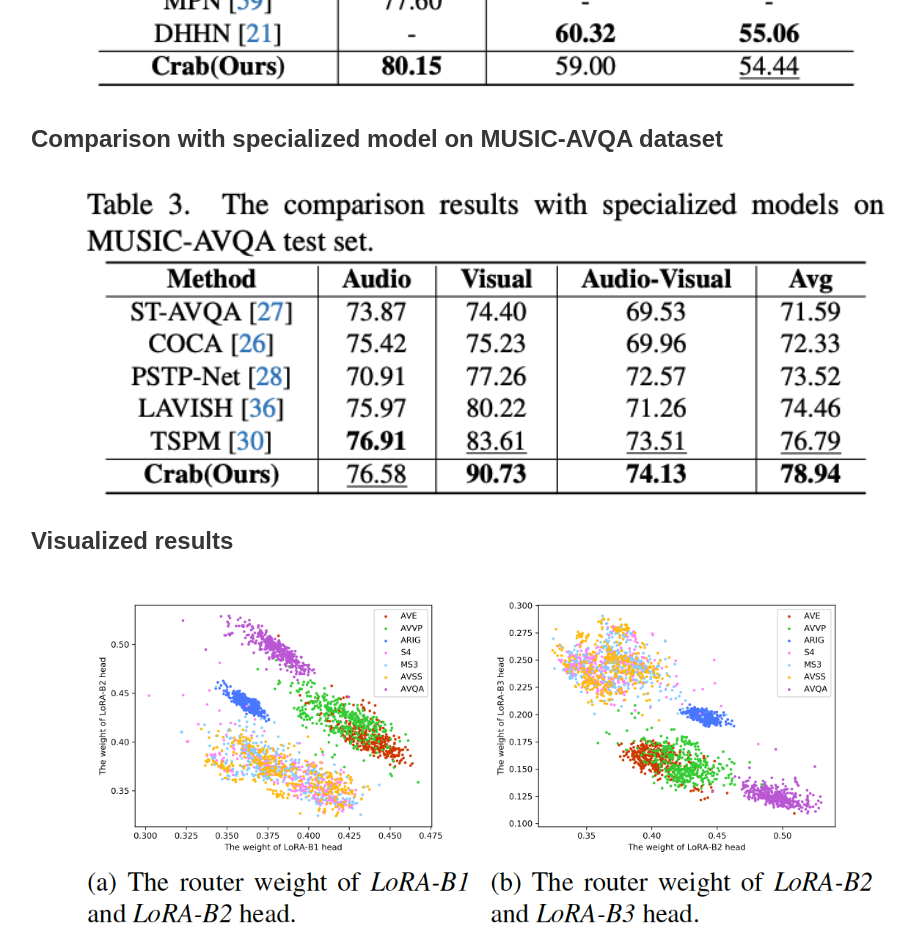
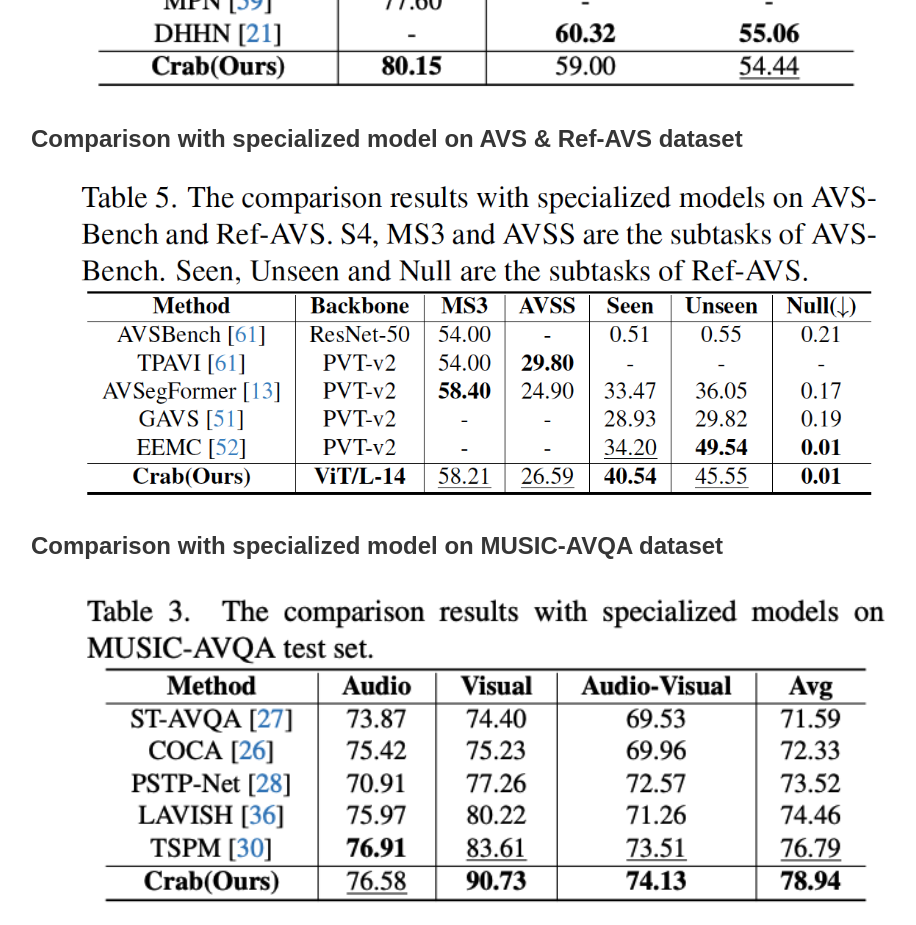
Before and after one commit to GeWu-Lab/Crab, a plain HTML site: page index.html in a window 1280 px wide. Shown: the part 3460-4385 px from the top of the page, without its empty margins (153-1069 px from the left). Drawn offline with nearby package versions, Linux system fonts and the light colour scheme; some packages are replaced by stand-ins of ours; some icons are missing; a web font is replaced by a local one.

Commit message:
Update index.html

```diff
--- a/index.html
+++ b/index.html
@@ -327,6 +327,28 @@
                 </div>
 
 
+                <h2 class="title is-4">Comparison with specialized model on AVS & Ref-AVS dataset</h2>
+                <img src='./static/images/result6.png'
+                    style="margin-top: 5px; margin-bottom: 10px; display: block; margin-left: auto; margin-right: auto;"
+                    width="90%">
+<!--                 <div class="container is-max-desktop">
+                    <div class="columns is-centered" style="display: flex; align-items: center; margin-bottom: 0px;">
+                        <div class="column">
+                            <img src='./static/images/result3.png'>
+                        </div>
+
+                        <div class="column">
+                            <img src='./static/images/result4.png'>
+                        </div>
+                    </div>
+                </div> -->
+                <div class="content has-text-justified">
+<!--                     <p>
+                        The comparison results with specialized models on temporal localization task.
+                    </p> -->
+                </div>
+
+
                 <h2 class="title is-4">Comparison with specialized model on MUSIC-AVQA dataset</h2>
 <!--                 <img src='./static/images/result2.png' style=" margin-bottom: 5px;"> -->
                  <img src='./static/images/result2.png'
```
